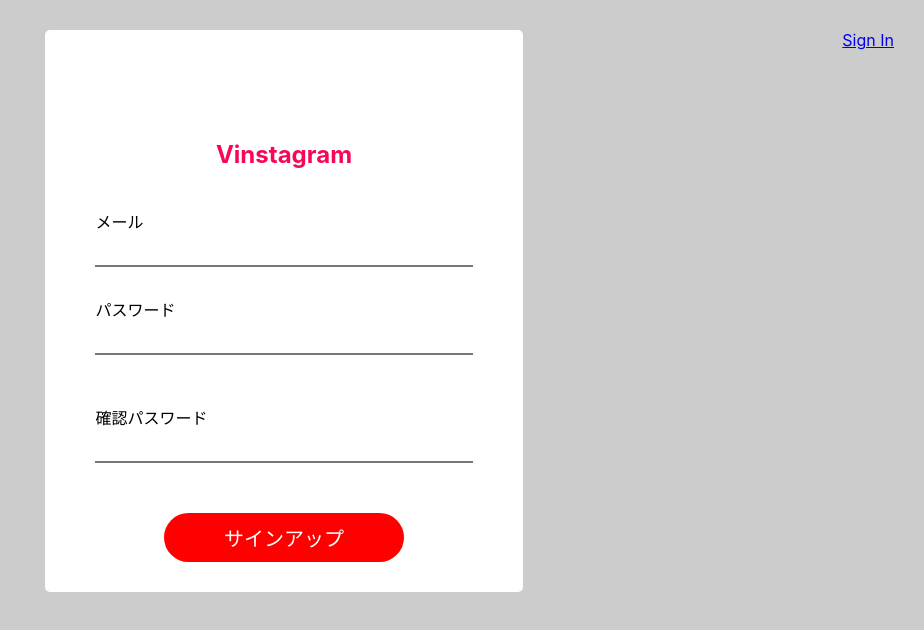
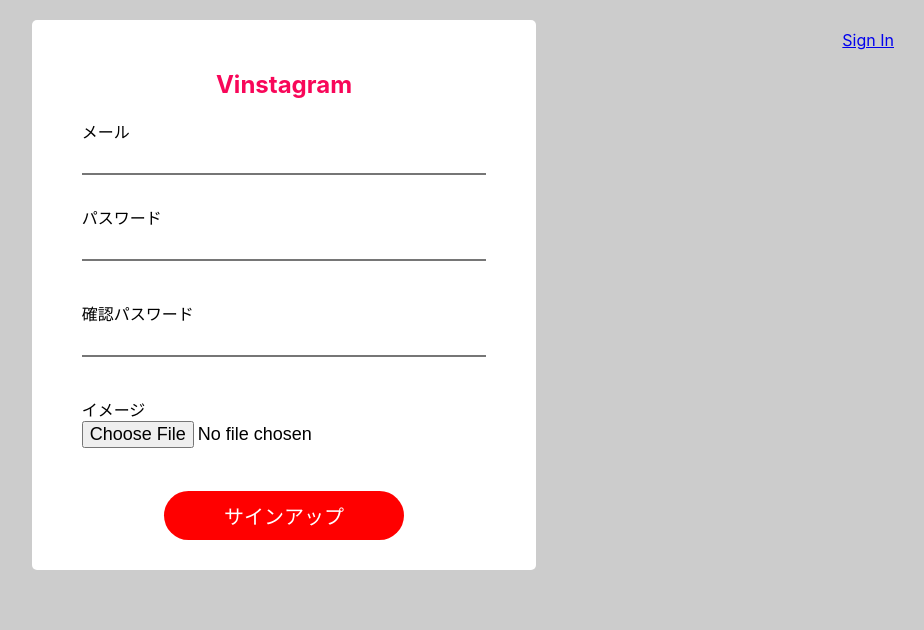
Before and after one commit to trungtd2112/vinstagram, a React (Create React App) app: page /SignUp in a window 1280 px wide. Shown: the top 630 px of the page, without its empty margins (356-1280 px from the left). Built offline with nearby package versions, Linux system fonts and the light colour scheme.

Commit message:
upload_user_image

```diff
--- a/src/App.css
+++ b/src/App.css
@@ -21,12 +21,12 @@
   border-radius: 5px;
   align-items: center;
   justify-content: center;
-  margin-top: 30px;
+  margin-top: 20px;
 }
 .title {
   color: #f80759;
   text-align: center;
-  margin: 80px 0px 40px 0px;
+  margin: 20px 0px 20px 0px;
 }
 .password,
 .email {
@@ -34,11 +34,11 @@
   font-size: 16px;
 }
 .password {
-  margin-bottom: 40px;
+  margin-bottom: 30px;
 }
 .input {
-  height: 32px;
-  font-size: 20px;
+  height: 30px;
+  font-size: 18px;
   outline: none;
   width: 100%;
   border-top-style: none;
--- a/src/components/SignIn.js
+++ b/src/components/SignIn.js
@@ -55,7 +55,7 @@ const SignUp = () => {
                             />
                             {errors.password && <p className="error">{errors.password}</p>}
                         </div>
-                        <div className="email">
+                        <div className="password">
                             <input type="checkbox" name="account" value="Bike"></input>
                             <label for="account"> アカウントを覚える</label><br></br>
                         </div>
--- a/src/components/SignUp.js
+++ b/src/components/SignUp.js
@@ -7,6 +7,7 @@ const SignUp = () => {
         email: "",
         password: "",
         repassword: "",
+        image: "",
 
     });
     const [errors, setErrors] = useState({});
@@ -67,6 +68,19 @@ const SignUp = () => {
                             {errors.password && <p className="error">{errors.password}</p>}
                             {errors.repassword && <p className="error">{errors.repassword}</p>}
                         </div>
+
+                        <div className="email">
+                            <label className="label">イメージ</label>
+                            <input
+                                className="input"
+                                type="file"
+                                name="image"
+                                value={values.image}
+                                onChange={handleChange}
+                            />
+                            {errors.image && <p className="error">{errors.image}</p>}
+                        </div>
+
                         <div>
                             <button className="submit" onClick={handleForm}>
                                 サインアップ
--- a/src/components/validation.js
+++ b/src/components/validation.js
@@ -13,6 +13,9 @@ const validation = (values) => {
     if(values.repassword !== values.password){
         errors.repassword = "password not match"
     }
+    if(values.image && !values.image.match(/\.(jpg|jpeg|png|gif)$/) ) {
+        errors.image = "Please select valid image"
+    }
     return errors;
 };
 export default validation;
```
